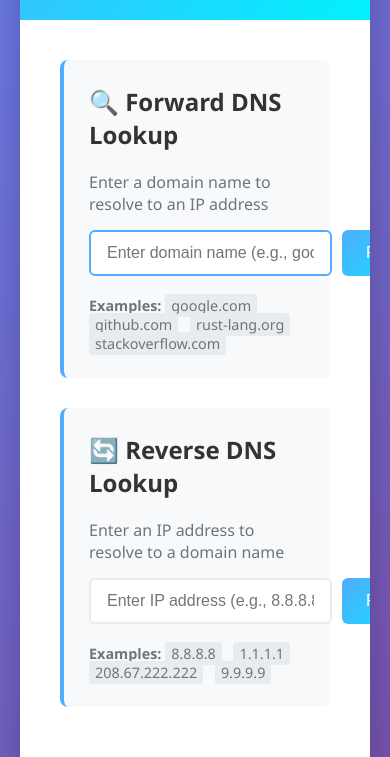
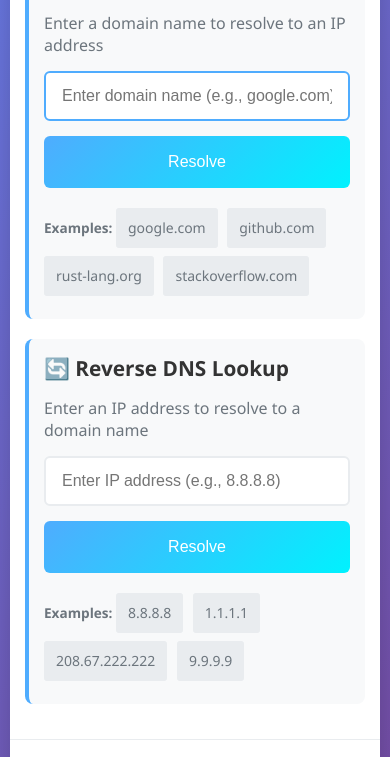
Before and after one commit to gausk/dns-resolver, a plain HTML site: page static/index.html in a window 390 px wide. Shown: the part 228-985 px from the top of the page. Drawn offline with Linux system fonts and the light colour scheme.

Commit message:
Update index.html to work on mobile

```diff
--- a/static/index.html
+++ b/static/index.html
@@ -16,6 +16,12 @@
             background: linear-gradient(135deg, #667eea 0%, #764ba2 100%);
             min-height: 100vh;
             padding: 20px;
+        }
+
+        @media (max-width: 768px) {
+            body {
+                padding: 10px;
+            }
         }
 
         .container {
@@ -39,6 +45,18 @@
             margin-bottom: 10px;
         }
 
+        @media (max-width: 768px) {
+            .header h1 {
+                font-size: 2em;
+            }
+        }
+
+        @media (max-width: 480px) {
+            .header h1 {
+                font-size: 1.8em;
+            }
+        }
+
         .header p {
             font-size: 1.1em;
             opacity: 0.9;
@@ -46,6 +64,18 @@
 
         .content {
             padding: 40px;
+        }
+
+        @media (max-width: 768px) {
+            .content {
+                padding: 20px;
+            }
+        }
+
+        @media (max-width: 480px) {
+            .content {
+                padding: 15px;
+            }
         }
 
         .resolver-section {
@@ -56,16 +86,44 @@
             border-left: 4px solid #4facfe;
         }
 
+        @media (max-width: 768px) {
+            .resolver-section {
+                padding: 20px;
+                margin-bottom: 25px;
+            }
+        }
+
+        @media (max-width: 480px) {
+            .resolver-section {
+                padding: 15px;
+                margin-bottom: 20px;
+            }
+        }
+
         .resolver-section h2 {
             color: #333;
             margin-bottom: 20px;
             font-size: 1.5em;
         }
 
+        @media (max-width: 480px) {
+            .resolver-section h2 {
+                font-size: 1.3em;
+                margin-bottom: 15px;
+            }
+        }
+
         .input-group {
             display: flex;
             gap: 10px;
             margin-bottom: 20px;
+        }
+
+        @media (max-width: 480px) {
+            .input-group {
+                flex-direction: column;
+                gap: 15px;
+            }
         }
 
         input[type="text"] {
@@ -75,6 +133,15 @@
             border-radius: 6px;
             font-size: 16px;
             transition: border-color 0.3s ease;
+        }
+
+        @media (max-width: 480px) {
+            input[type="text"] {
+                flex: none;
+                width: 100%;
+                padding: 14px 16px;
+                font-size: 16px;
+            }
         }
 
         input[type="text"]:focus {
@@ -91,6 +158,16 @@
             font-size: 16px;
             cursor: pointer;
             transition: transform 0.2s ease;
+            min-height: 48px;
+        }
+
+        @media (max-width: 480px) {
+            button {
+                width: 100%;
+                padding: 16px 24px;
+                font-size: 16px;
+                min-height: 52px;
+            }
         }
 
         button:hover {
@@ -111,6 +188,16 @@
             min-height: 50px;
             display: flex;
             align-items: center;
+            word-break: break-all;
+            overflow-wrap: break-word;
+        }
+
+        @media (max-width: 480px) {
+            .result {
+                padding: 12px;
+                font-size: 14px;
+                min-height: 44px;
+            }
         }
 
         .result.success {
@@ -160,6 +247,12 @@
             color: #6c757d;
         }
 
+        @media (max-width: 480px) {
+            .examples {
+                font-size: 0.85em;
+            }
+        }
+
         .examples span {
             background: #e9ecef;
             padding: 2px 6px;
@@ -167,6 +260,21 @@
             margin-right: 8px;
             cursor: pointer;
             transition: background-color 0.2s ease;
+            display: inline-block;
+            margin-bottom: 5px;
+            min-height: 32px;
+            line-height: 28px;
+        }
+
+        @media (max-width: 480px) {
+            .examples span {
+                padding: 8px 12px;
+                margin-right: 6px;
+                margin-bottom: 8px;
+                min-height: 40px;
+                line-height: 24px;
+                font-size: 14px;
+            }
         }
 
         .examples span:hover {
```
